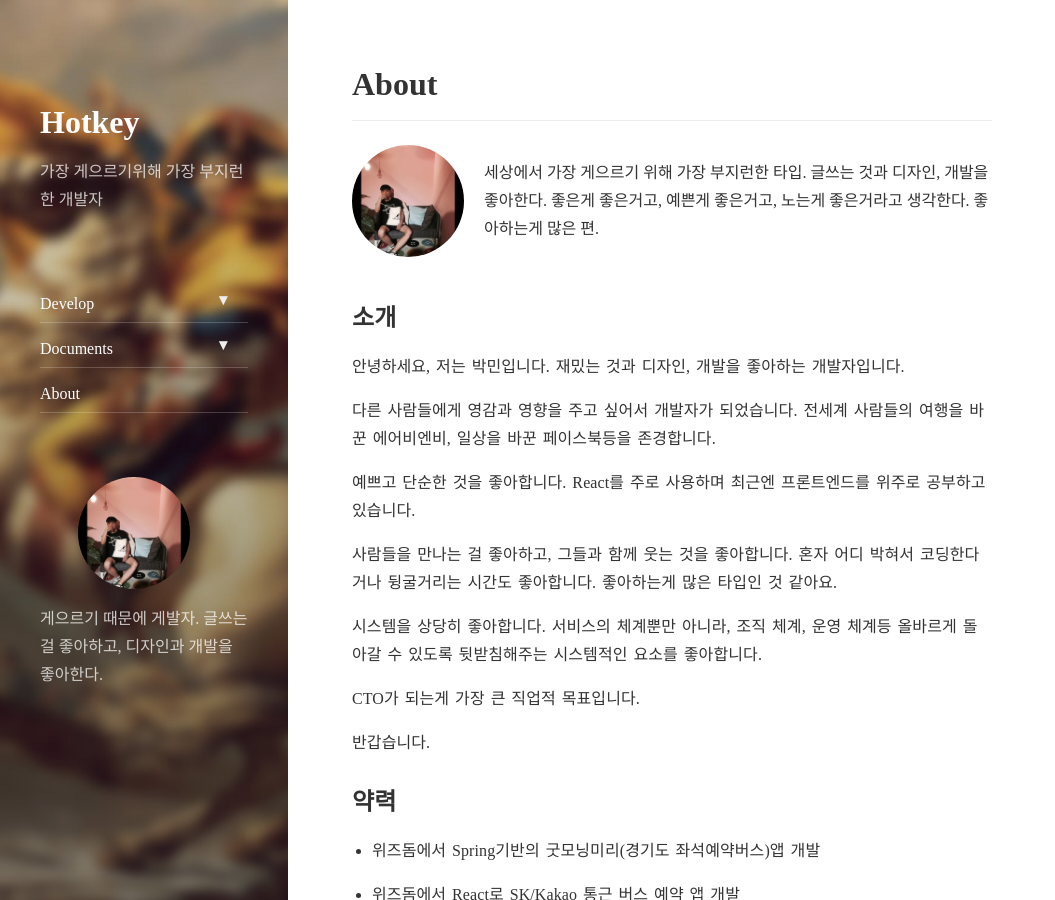
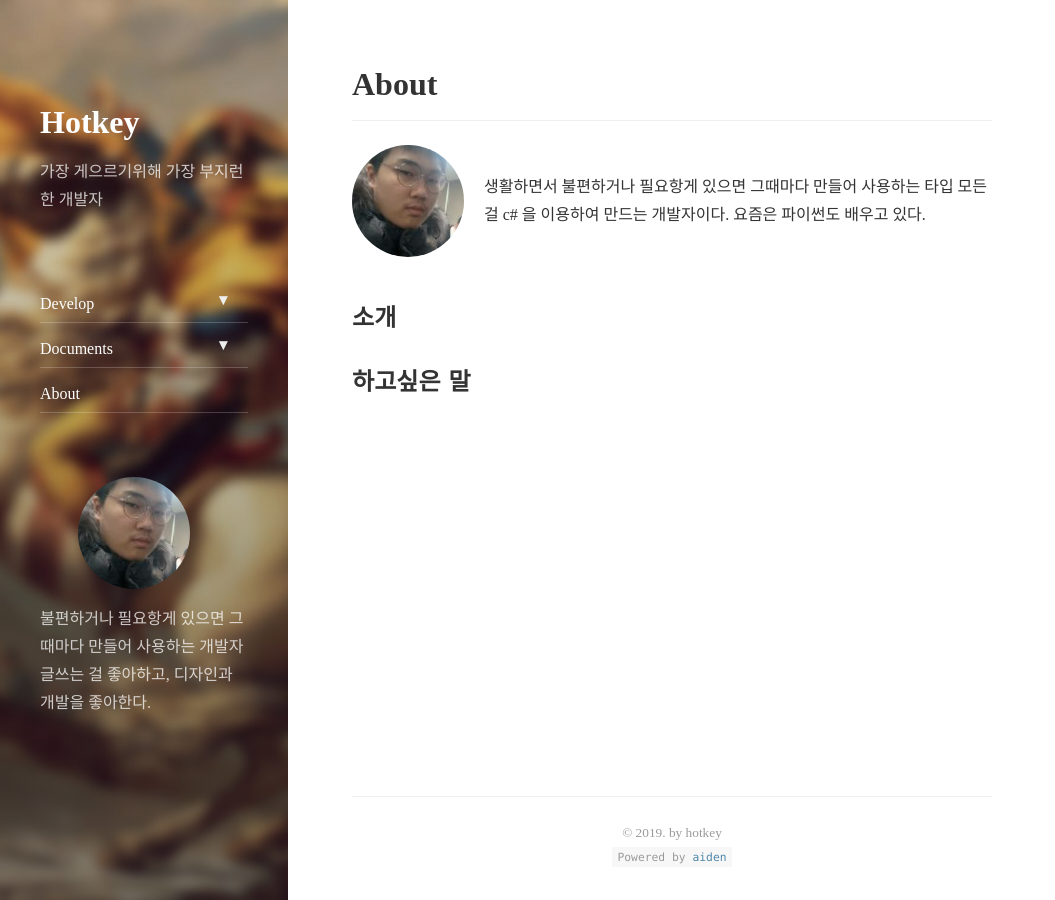
Before and after one commit to Hot-key/hot-key.github.io.old, a Jekyll site: the page built from about.md, in a window 1280 px wide and 900 px high. Shown: the whole window, without its empty margins (0-1055 px from the left). Built offline with Jekyll 4.4.1, drawn with Linux system fonts in a browser that asks for light colours; nearby versions of some CDN libraries; some of the changed text lies outside the part shown.

Commit message:
이미지 및 소개 수정

```diff
--- a/_config.yml
+++ b/_config.yml
@@ -18,12 +18,12 @@ tagline:             가장 게으르기위해 가장 부지런한 개발자
 # A short description of the page, used in the sidebar and as fallback for the meta description tag.
 # Markdown enabled, but don't use more than one paragraph (enforced by `>`)
 description:         >
-  게으르기 때문에 게발자.
+  불편하거나 필요항게 있으면 그때마다 만들어 사용하는 개발자
   글쓰는 걸 좋아하고, 디자인과 개발을 좋아한다.
 
 # This should be the same author as first entry in `_data/authors.yml`
 author:
-  name:              aiden min
+  name:              Hotkey
   email:             NanoHotkey@protonmail.ch
 
 # Fallback image and color
@@ -48,10 +48,10 @@ google_fonts:        Lato
 google_analytics:    UA-92346434-1
 
 # Setting a disqus shortname will enable the comment section on pages with `comments: true` in the front matter
-disqus_shortname:    isme2n
+disqus_shortname:    hotkey
 
 # This text will appear in the footer of every page. Markdown enabled.
-copyright:           '&copy; 2017. by isme2n'
+copyright:           '&copy; 2019. by hotkey'
 
 # Format of the permalinks
 permalink:           pretty
--- a/_data/authors.yml
+++ b/_data/authors.yml
@@ -8,8 +8,8 @@ isme2n:
   # Used at the bottom of each page and at the top of the `about` layout
   # Markdown enabled, can use multiple paragraphs (enabled by `|`)
   about:             |
-    세상에서 가장 게으르기 위해 가장 부지런한 타입.
-    글쓰는 것과 디자인, 개발을 좋아한다. 좋은게 좋은거고, 예쁜게 좋은거고, 노는게 좋은거라고 생각한다. 좋아하는게 많은 편.
+    생활하면서 불편하거나 필요항게 있으면 그때마다 만들어 사용하는 타입
+    모든걸 c# 을 이용하여 만드는 개발자이다. 요즘은 파이썬도 배우고 있다.
 
   # This photo will be used in the about section
   picture:
@@ -23,8 +23,8 @@ isme2n:
   # Comment/uncommet to show/hide
   # Icons appear in order, can be rearranged:
   social:
-    facebook:        zooqzqz
-    # twitter:         <username>
+    # facebook:        <username>
+    twitter:         Hot_key_
     # google:          <number>
     # vk:              <username>
     # youtube:         <string_string_string>
@@ -47,8 +47,8 @@ isme2n:
     # pinterest:       <username>
     # foursquare:      <number>
     # yelp:            <string>
-    github:          isme2n
-    # stackoverflow:   <number/username>
+    github:          hot-key
+    stackoverflow:   8409624/hotkey
     # npm:             <username>
     # hackernews:      <username>
     # trello:          <firstnamelastname>
@@ -58,8 +58,8 @@ isme2n:
     # delicious:       <username>
     # stumbleupon:     <username>
     # paypal:          <username>
-    email:           mailto:zooqzqz@gmail.com
-    rss:             https://isme2n.github.io/feed.xml
+    email:           mailto:NanoHotkey@protonmail.ch
+    rss:             https://hot-key.github.io/feed.xml
 
 # Another author
 mdo:
--- a/about.md
+++ b/about.md
@@ -7,58 +7,5 @@ order: 10
 
 ## 소개
 
-안녕하세요, 저는 박민입니다. 재밌는 것과 디자인, 개발을 좋아하는 개발자입니다.
-
-다른 사람들에게 영감과 영향을 주고 싶어서 개발자가 되었습니다. 전세계 사람들의 여행을 바꾼 에어비엔비, 일상을 바꾼 페이스북등을 존경합니다.
-
-예쁘고 단순한 것을 좋아합니다. React를 주로 사용하며 최근엔 프론트엔드를 위주로 공부하고 있습니다.
-
-사람들을 만나는 걸 좋아하고, 그들과 함께 웃는 것을 좋아합니다. 혼자 어디 박혀서 코딩한다거나 뒹굴거리는 시간도 좋아합니다. 좋아하는게 많은 타입인 것 같아요.
-
-시스템을 상당히 좋아합니다. 서비스의 체계뿐만 아니라, 조직 체계, 운영 체계등 올바르게 돌아갈 수 있도록 뒷받침해주는 시스템적인 요소를 좋아합니다.
-
-CTO가 되는게 가장 큰 직업적 목표입니다.
-
-반갑습니다.
-
-## 약력
-
-- 위즈돔에서 Spring기반의 굿모닝미리(경기도 좌석예약버스)앱 개발
-
-- 위즈돔에서 React로 SK/Kakao 통근 버스 예약 앱 개발
-
-- 이해라이프스타일에서 ReactNative로 홈퍼니싱 하이브리드 앱 개발
-
-- 숭실대학교 IT대학 컴퓨터학부 전공
-
-- 숭실대학교 IT대학 학생회장
-
-- 계남초/계남중/계남고 졸업
-
-- 경기도 부천 출생
-
-## 사이드프로젝트
-
-- [react-redux-material-meteor](https://github.com/isme2n/react-redux-material-meteor) - 보일러 플레이트
-
-- [48Wedding](http://48wedding.com) - 웨딩카드 만들기 서비스
-
-- [secretary](https://chrome.google.com/webstore/detail/secretary/bijcgcgbhmeemlnidoigdcnokggknikb?hl=ko) - 기사요약 크롬 확장서비스
-
-- [이미지필터](https://github.com/isme2n/react-image-filter-app) - 캔버스 이미지 필터를 공부하며 만든 샘플 앱
-
-- [유튜브 함께보기](https://youtu.be/7IFEO9D6G4Y) - 유튜브 동영상을 다른사람들과 함께 보며 대화를 나누는 앱
-
-## 발표
-
-- [GDG Summer Party 테크니컬 세션 - 자바스크립트 제대로 알기](https://www.slideshare.net/MinPark48/ss-79004233)
-
-## 강의
-
-- [React로 라이브 컴파일러 만들기](https://www.youtube.com/playlist?list=PLBrx45N7b6tkdisu8ZhKs02tEf5wDuk2W)
 
 ## 하고싶은 말
-
-다양한 사이드 프로젝트 제안, 친구 제안, 번개 제안 등등 해주시면 좋아합니다.
-
-행복하세요 오늘도.
```
Also changed, not shown: assets/img/docs/google-fonts.png (deleted), assets/img/me.jpeg, assets/img/modu-python.jpeg (deleted), assets/img/projects/hyde-v1.jpg (deleted), assets/img/projects/hyde-v1@0,25x.jpg (deleted), assets/img/projects/hyde-v1@0,5x.jpg (deleted), assets/img/projects/hyde-v2.jpg (deleted), assets/img/projects/hyde-v2@0,25x.jpg (deleted), assets/img/projects/hyde-v2@0,5x.jpg (deleted).
